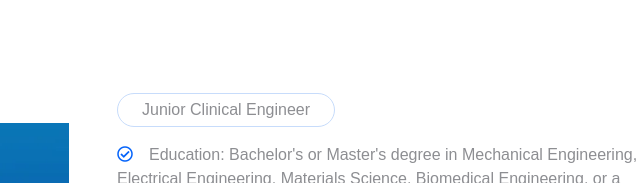
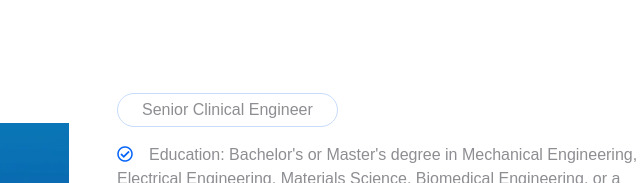
Before and after one commit to saramo12/mpc-egypt, a plain HTML site: page career.html in a window 1280 px wide. Shown: the part 2084-2267 px from the top of the page, 547-1187 px from the left. Drawn offline with nearby package versions, Linux system fonts and the light colour scheme.

Commit message:
done for now today

```diff
--- a/career.html
+++ b/career.html
@@ -265,7 +265,7 @@
 
                 </div>
                 <div class="col-lg-6 wow fadeIn" data-wow-delay="0.5s">
-                    <p class="d-inline-block border rounded-pill py-1 px-4">Junior Clinical Engineer</p>
+                    <p class="d-inline-block border rounded-pill py-1 px-4">Senior Clinical Engineer</p>
 
 
                     <p><i class="far fa-check-circle text-primary me-3"></i>Education: Bachelor's or Master's degree in Mechanical Engineering, Electrical Engineering, Materials Science, Biomedical Engineering, or a related field.
```
